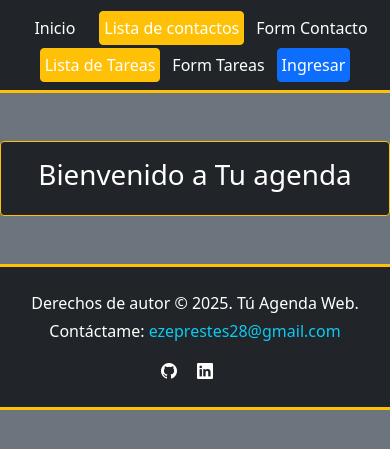
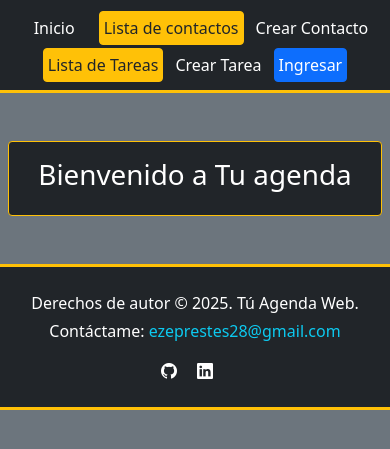
Before and after one commit to Prestes28/Agenda_Tareas, a Django app: template templates/home.html in a window 390 px wide. Shown: the top 449 px of the page. Run offline with Django 3.2, Linux system fonts and the light colour scheme; the template is opened without the code that fills it, so the values that code supplies are empty.

Commit message:
commit  v1.3
diseño responsive

```diff
--- a/static/styles.css
+++ b/static/styles.css
@@ -5,3 +5,9 @@
 .contacto:hover {
     background-color: #121212 !important; /* Cambia al color deseado */
 }
+.accordion-button::after {
+    filter: invert(1);
+}
+.accordion-button:not(.collapsed)::after {
+    filter: invert(34%) sepia(72%) saturate(447%) hue-rotate(180deg) brightness(90%) contrast(85%);
+}
--- a/templates/contact_form.html
+++ b/templates/contact_form.html
@@ -2,7 +2,7 @@
 {% block content %}
 <h2 class='text-center m-3'>Complete los Campos para crear un contacto</h2>
 <div class='container-fluid align-items-center justify-content-center'>
-  <div class=' col-4 mx-auto p-4 mb-5 rounded bg-dark border border-2 text-white border-warning'>
+  <div class=' container mx-auto p-4 mb-5 rounded bg-dark border border-2 text-white border-warning'style="max-width: 500px;">
     <form action='{% url "list" %}' method="POST">
       <div class="mb-1  ">
         {% csrf_token %}
--- a/templates/edit_contact.html
+++ b/templates/edit_contact.html
@@ -3,7 +3,7 @@
 {% block content %}
 <h2 class='text-center m-3'>Editar Contacto</h2>
 <div class='container-fluid align-items-center justify-content-center'>
-    <div class=' col-4 mx-auto p-4 mb-5 rounded bg-dark border border-2 text-white border-warning'>
+    <div class=' container mx-auto p-4 mb-5 rounded bg-dark border border-2 text-white border-warning'style="max-width: 500px;">
        <form action="" method="POST">
     {% csrf_token %}
     <div class="mb-1  ">
--- a/templates/edit_task.html
+++ b/templates/edit_task.html
@@ -4,7 +4,7 @@
 {% block content %}
 <h2 class='text-center m-3'>Edicion de tarea</h1>
 <div class='container-fluid align-items-center justify-content-center'>
-  <div class=' col-4 mx-auto p-4 mb-5 rounded bg-dark border border-2 text-white border-warning'>
+  <div class='container mx-auto p-4 mb-5 rounded bg-dark border border-2 text-white border-warning'style="max-width: 500px;">
     <form action='' method="POST">
     <div class="mb-1  ">
       {% csrf_token %}
--- a/templates/home.html
+++ b/templates/home.html
@@ -4,5 +4,7 @@ Inicio
 {% endblock title %}
 
 {% block content %}
-<div class='container-sm border my-5 border-warning bg-dark text-white rounded p-3'><h1 class='text-center'>Bienvenido a Tu agenda</h1></div>
+<div class='container px-2'>
+    <div class='container-sm border  mb-5 border-warning bg-dark text-white rounded p-3'><h1 class='text-center'>Bienvenido a Tu agenda</h1></div>
+</div>
 {% endblock content %}
--- a/templates/layouts/nav.html
+++ b/templates/layouts/nav.html
@@ -2,11 +2,11 @@
 <ul class='navbar nav mb-5 bg-dark py-2 border-bottom border-3 text-white border-warning justify-content-center  text-decoration-note '>
     <li class='nav-item mx-1 p-0 m-0'><a href="{% url 'home' %}" class='nav-link text-white'>Inicio</a></li>
     {% comment %} Contacts {% endcomment %}
-    <li class='nav-item mx-1 btn btn-warning my-0 p-0'><a href="{% url 'list' %}" class='nav-link text-white p-1 m-0  '>Lista de contactos</a></li>
-    <li class='nav-item mx-1 my-0 text-center '><a href="{% url 'form' %}" class='nav-link text-white p-1 m-0 '>Form Contacto</a></li>
+    <li class='nav-item mx-1 btn btn-warning my-0 p-0'><a href="{% url 'list' %}" class='nav-link text-dark p-1 m-0 '>Lista de contactos</a></li>
+    <li class='nav-item mx-1 my-0 text-center '><a href="{% url 'form' %}" class='nav-link text-white p-1 m-0 '>Crear Contacto</a></li>
     {% comment %} Tasks {% endcomment %}
-    <li class='nav-item mx-1 btn btn-warning my-0 p-0 '><a href="{% url 'listTask' %}" class='nav-link  text-white p-1 m-0 '>Lista de Tareas</a></li>
-    <li class='nav-item mx-1'><a href="{% url 'formTask' %}" class='nav-link text-white p-1 m-0 '>Form Tareas</a></li>
+    <li class='nav-item mx-1 btn btn-warning my-0 p-0 '><a href="{% url 'listTask' %}" class='nav-link  text-dark p-1 m-0 '>Lista de Tareas</a></li>
+    <li class='nav-item mx-1'><a href="{% url 'formTask' %}" class='nav-link text-white p-1 m-0 '>Crear Tarea</a></li>
     {% comment %} Login y Logout {% endcomment %}
      {% if request.user.is_authenticated %}
      <form method="post" action="{% url 'logout' %}">
--- a/templates/registration/login.html
+++ b/templates/registration/login.html
@@ -4,7 +4,7 @@
 
 {% block content %}
     <div class='container-fluid align-items-center justify-content-center h-100'>
-        <div class='col-4 m-auto p-4 mb-5 rounded bg-dark border border-2 text-white border-warning'>
+        <div class='container m-auto p-4 mb-5 rounded bg-dark border border-2 text-white border-warning'style="max-width: 500px;">
             <h3 class='text-center mb-4'>Iniciar secion</h3>
             {% if form.errors %}
             <div class='text-danger'>Usuario o contraseña incorrectos. Intenta de nuevo.</div>
--- a/templates/registration/register.html
+++ b/templates/registration/register.html
@@ -5,8 +5,8 @@ Registración
 
 {% block content %}
 <h3 class='text-center my-3 '>Formulario de Registro</h3>
-<div class='container-fluid align-items-center justify-content-center'>
-   <div class=' col-4 mx-auto p-4 mb-5 rounded bg-dark border border-2 text-white border-warning'>
+<div class='container container-max-width-md align-items-center justify-content-center'>
+   <div class=' container  mx-auto p-4 mb-5 rounded bg-dark border border-2 text-white border-warning' style="max-width: 500px;">
      <form action='' method="POST">
        <div class="mb-1  ">
          {% csrf_token %}
--- a/templates/task_form.html
+++ b/templates/task_form.html
@@ -2,7 +2,7 @@
 {% block content %}
 <h2 class='text-center m-3'>Complete los Campos para crear una tarea</h2>
 <div class='container-fluid align-items-center justify-content-center'>
-  <div class=' col-4 mx-auto p-4 mb-5 rounded bg-dark border border-2 text-white border-warning'>
+  <div class='container mx-auto p-4 mb-5 rounded bg-dark border border-2 text-white border-warning'style="max-width: 500px;">
      <form action='{% url "listTask" %}' method="POST">
     <div class="mb-1  ">
       {% csrf_token %}
```
Also changed, not shown: templates/layouts/list_contact.html (+23 -10 lines), db.sqlite3.
